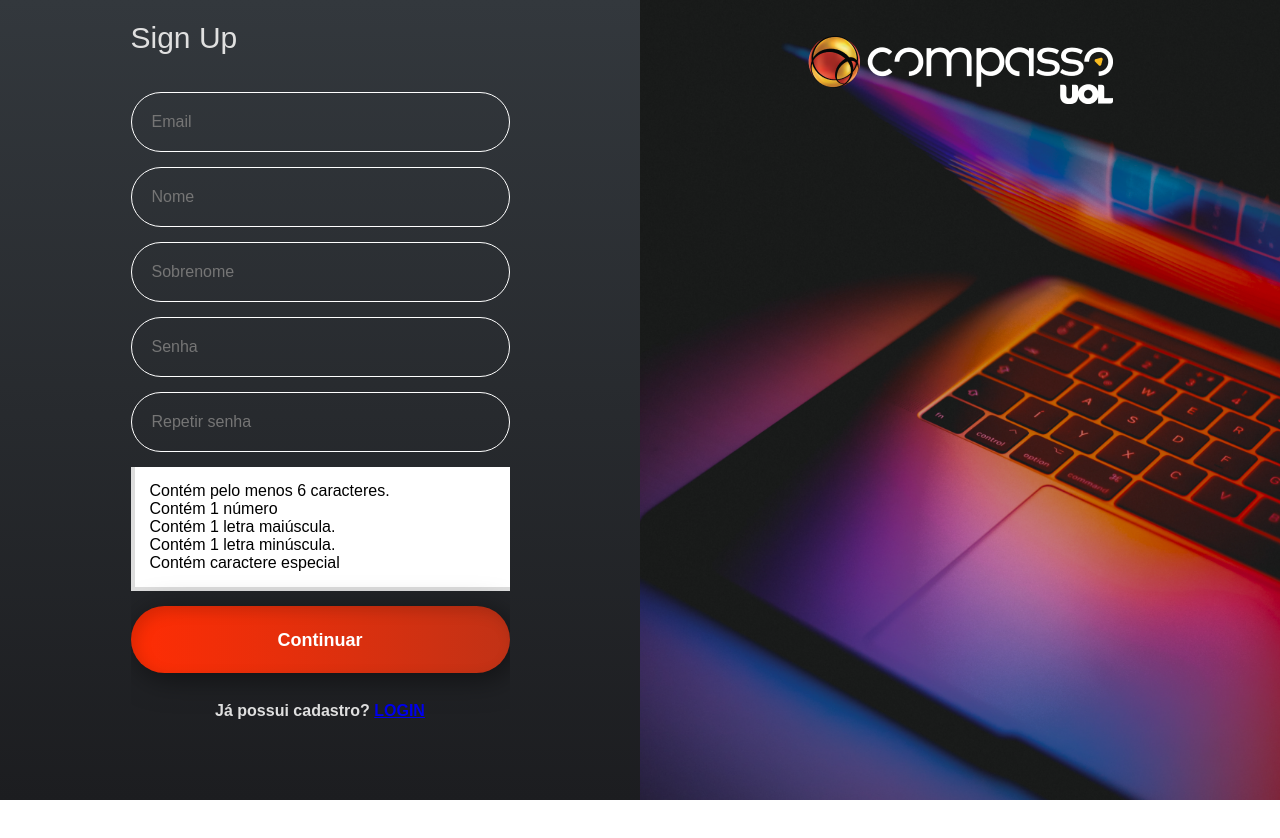
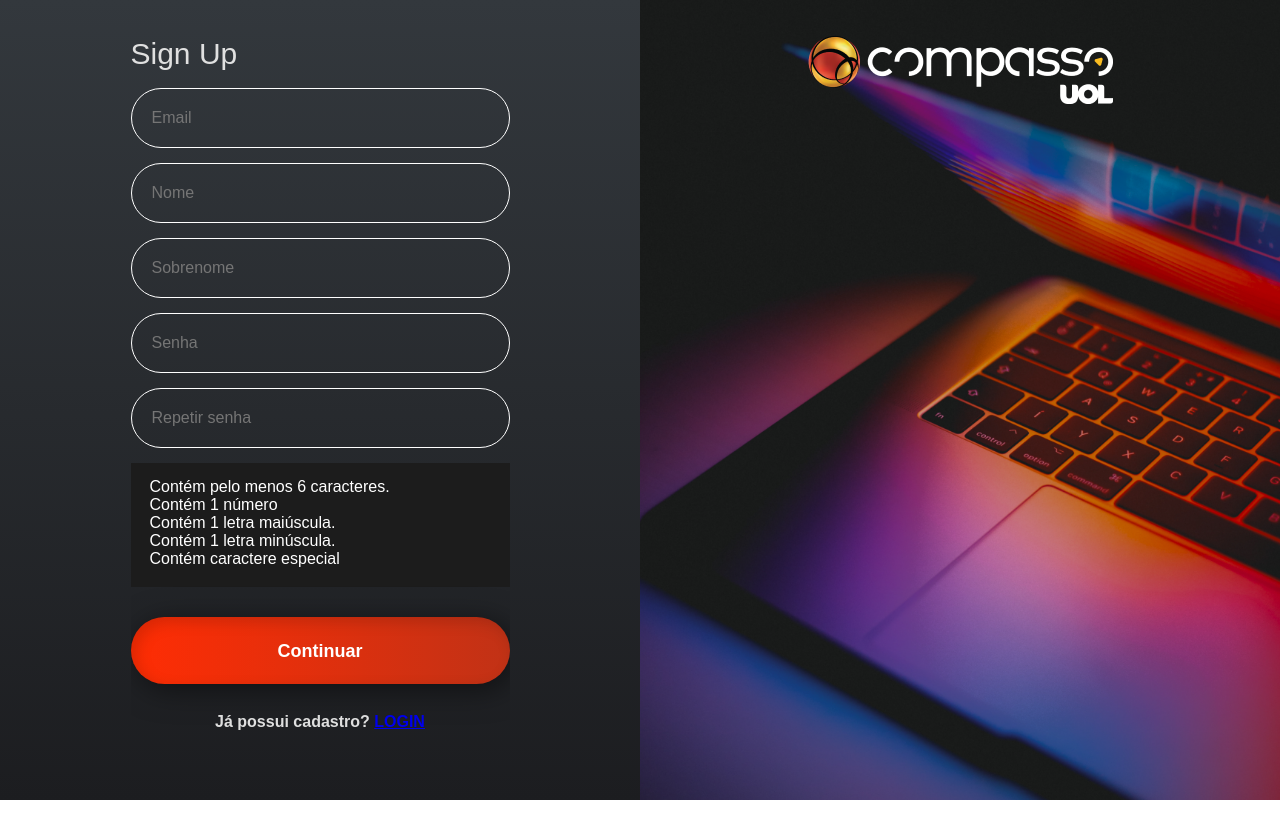
Before and after one commit to CamejoFrancisco/Sprint8-KEEP-ALIVE, a React (Create React App) app: page /signup in a window 1280 px wide. Shown: the top 838 px of the page. Built offline with nearby package versions, Linux system fonts and the light colour scheme; no server answers; a web font is replaced by a local one.

Commit message:
Final Version

```diff
--- a/src/App.css
+++ b/src/App.css
@@ -9,26 +9,14 @@
 
 }
 
-.title {
-    border-top-right-radius: 5px;
-    border-top-left-radius: 5px;
-    border-top: 4px solid #ddd;
-    border-left: 4px solid #ddd;
-    border-right: 4px solid #ddd;
-    background-color: rgb(48, 74, 145);
-    color: #fff;
-    padding: 15px;
-    font-weight: bold;
-    text-align: center;
-}
 
 .content {
-    border-bottom: 4px solid #ddd;
-    border-left: 4px solid #ddd;
-    border-right:4x solid #ddd;
+    border-bottom: 4px solid  rgb(28, 28, 28);
+    border-left: 4px solid  rgb(28, 28, 28);
+    border-right:4x solid  rgb(28, 28, 28);
     padding: 15px;
-    background-color: #fff;
-    color: black;
+    background-color: rgb(28, 28, 28);
+    color: white;
 }
 
 .green {
--- a/src/pages/Login/Content/index.tsx
+++ b/src/pages/Login/Content/index.tsx
@@ -291,7 +291,7 @@ const LoginContent = () => {
 
     async function handlePress({email, password, setValidation, navigate}: HandlePressType) {
 
-        const pw = new RegExp(/^(?=.*?[A-Z])(?=.*?[a-z])(?=.*?[0-9])(?=.*?[#?!@$ %^&*-]).{8,}$/);
+        const pw = new RegExp(/^(?=.*?[A-Z])(?=.*?[a-z])(?=.*?[0-9])(?=.*?[^A-Z a-z 0-9]).{6,}$/);
 
         if (!email.includes('@') || !pw.test(password)) {
             setValidation(false);
@@ -304,7 +304,7 @@ const LoginContent = () => {
                 await login(email, password)
                 navigate("/home");
             }   catch(error) {
-                    //alert('Email ou senha não cadastrados no sistema');
+                    alert('Email ou senha não cadastrados no sistema');
                     setValidation(false);
                     console.log(error);
             }
--- a/src/pages/Signup/Content/index.tsx
+++ b/src/pages/Signup/Content/index.tsx
@@ -83,8 +83,8 @@ const Greeting = styled.p`
 
 
 const SignUpTag = styled.p`
-    margin-top: 19px;
-    margin-bottom: 35px;
+    margin-top: 35px;
+    margin-bottom: 15px;
 
     font-size: 30px;
     font-weight: 400;
@@ -130,7 +130,7 @@ const Icon = styled.img`
 
     position: absolute;
     right: -38px;
-    bottom: 20px;
+    bottom: 35px;
     //border: 1px solid red;
     transition: 500ms;
 
@@ -229,7 +229,7 @@ const MovePage = styled.div`
 `;
 
 const Button = styled.button`
-    margin-top: 15px;
+    margin-top: 30px;
     width: 100%;
     height: 67px;
 
@@ -301,6 +301,7 @@ const SignUpContent = () => {
     const [containsLowercase, setContainsLowercase] = useState(false);
     const [containsSpecialChar, setContainsSpecialChar] = useState(false);
     const [passwordsMatch, setPasswordsMatch] = useState(false);
+    const [buttonStatus, setButtonStatus] = useState(false);
 
     function handleChange(password:string) {
         console.log(password);
@@ -329,8 +330,6 @@ const SignUpContent = () => {
 
     async function handleSubmit({email, password, passwordConfirm, setValidation, navigate}: HandleSubmitType) {
 
-        {/*const pw = new RegExp(/^(?=.*?[A-Z])(?=.*?[a-z])(?=.*?[0-9])(?=.*?[#?!@$ %^&*-]).{8,}$/);*/}
-
 
         if (password !==
             passwordConfirm) {
@@ -339,7 +338,7 @@ const SignUpContent = () => {
                 setPasswordsMatch(true);
             }
 
-        if(email.includes('@') && passwordLength && containsNumbers && containsUppercase && containsLowercase && containsSpecialChar){
+        if(email.includes('@') && passwordsMatch && passwordLength && containsNumbers && containsUppercase && containsLowercase && containsSpecialChar){
             try {
                 setError('');
                 setLoading(true);
```
